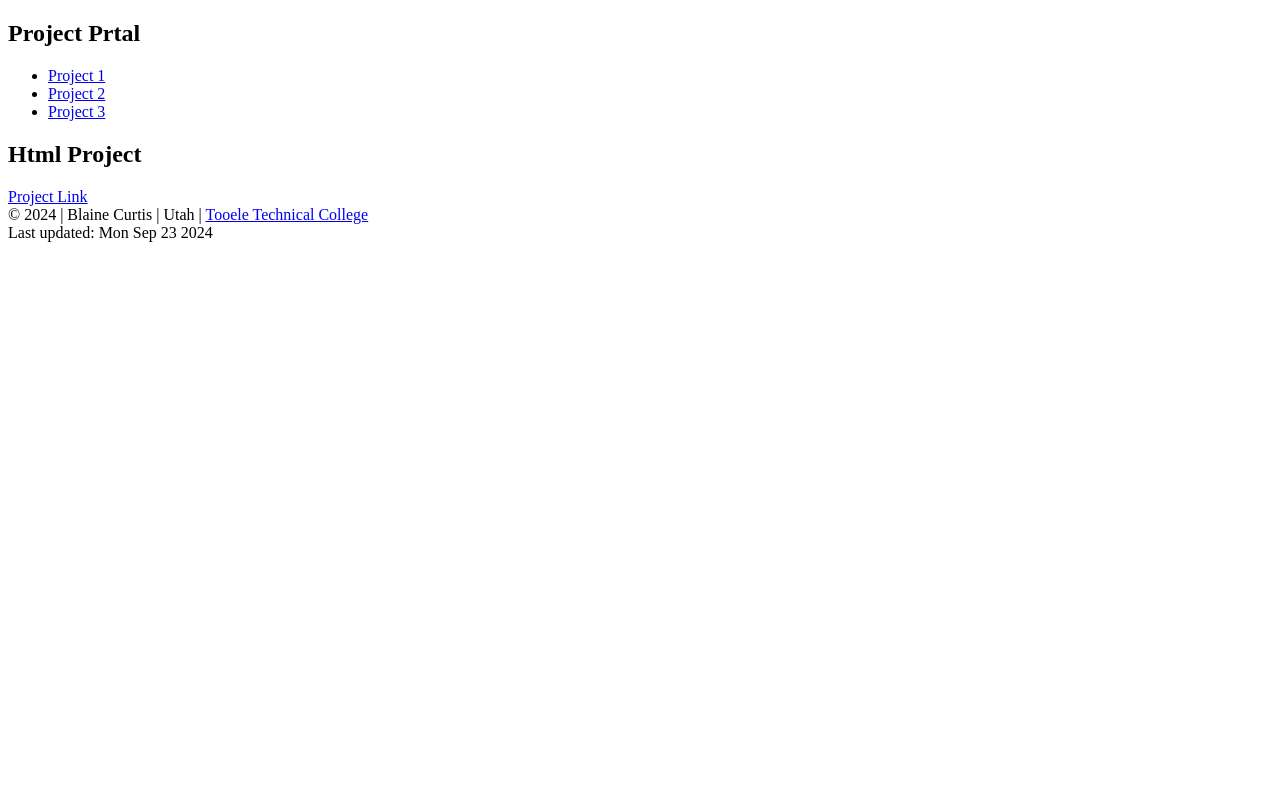
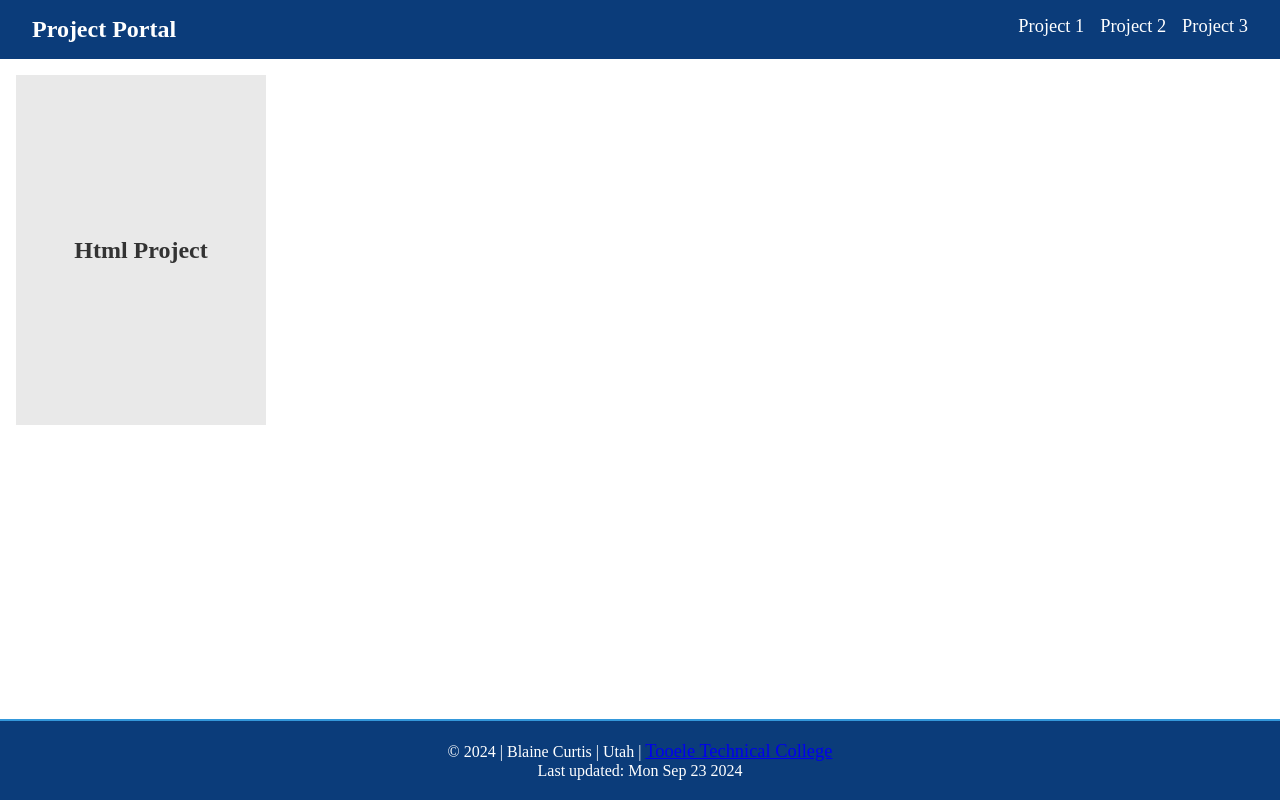
Before and after one commit to BlueBomber621/portal-project, a plain HTML site: page index.html in a window 1280 px wide. Drawn offline with Linux system fonts and the light colour scheme.

Commit message:
Fifth Project v2

```diff
--- a/index.html
+++ b/index.html
@@ -4,10 +4,11 @@
     <meta charset="UTF-8" />
     <meta name="viewport" content="width=device-width, initial-scale=1.0" />
     <title>Document</title>
+    <link rel="stylesheet" href="style.css" />
   </head>
   <body>
     <nav>
-      <h2>Project Prtal</h2>
+      <h2>Project Portal</h2>
       <ul>
         <li><a href="#">Project 1</a></li>
         <li><a href="#">Project 2</a></li>
@@ -22,7 +23,7 @@
             <h2>Html Project</h2>
           </div>
           <div class="card-back">
-            <a href="./project_1/project1.html/">Project Link</a>
+            <a href=".project1.html/">Project Link</a>
           </div>
         </div>
       </div>
--- a/style.css
+++ b/style.css
@@ -0,0 +1,114 @@
+* {
+  box-sizing: border-box;
+  margin: 0;
+  padding: 0;
+}
+
+/* Navigation */
+nav {
+  display: flex;
+  justify-content: space-between;
+  padding: 1rem 2rem;
+  background: #0b3c7a;
+}
+
+nav ul {
+  display: flex;
+  list-style: none;
+}
+
+nav li {
+  padding-left: 1rem;
+}
+
+nav a {
+  text-decoration: none;
+  color: #fff;
+}
+
+nav h2 {
+  color: #fff;
+}
+
+/* Footer */
+
+a {
+  font-size: 1.15rem;
+}
+
+.cards {
+  display: flex;
+  justify-content: flex-start;
+  align-items: flex-start;
+  gap: 1rem;
+  flex-wrap: wrap;
+  padding: 1rem;
+}
+
+.card {
+  width: 250px;
+  height: 350px;
+  perspective: 800px;
+  border-style: none;
+}
+
+.card-inner {
+  width: 100%;
+  height: 100%;
+  transition: transform 0.6s;
+  transform-style: preserve-3d;
+}
+
+.card:hover .card-inner {
+  transform: rotateY(180deg);
+}
+
+.card-front,
+.card-back {
+  position: absolute;
+  width: 100%;
+  height: 100%;
+  backface-visibility: hidden;
+  text-align: center;
+}
+
+.card-front {
+  background-color: #e9e9e9;
+  color: #333;
+  display: flex;
+  align-items: center;
+  justify-content: center;
+}
+
+.card-back {
+  background-color: #333;
+  color: #fff;
+  transform: rotateY(180deg);
+  display: flex;
+  align-items: center;
+  justify-content: center;
+}
+header,
+footer {
+  border-top: 2px solid #3498db;
+  background-color: #0b3c7a;
+  color: white;
+  text-align: center;
+  padding: 1.25rem;
+}
+
+footer {
+  position: fixed;
+  bottom: 0;
+  width: 100%;
+}
+
+#ttechlink {
+  color: white;
+}
+
+@media screen and (max-width: 820px) {
+  .cards {
+    justify-content: center;
+  }
+}
```
